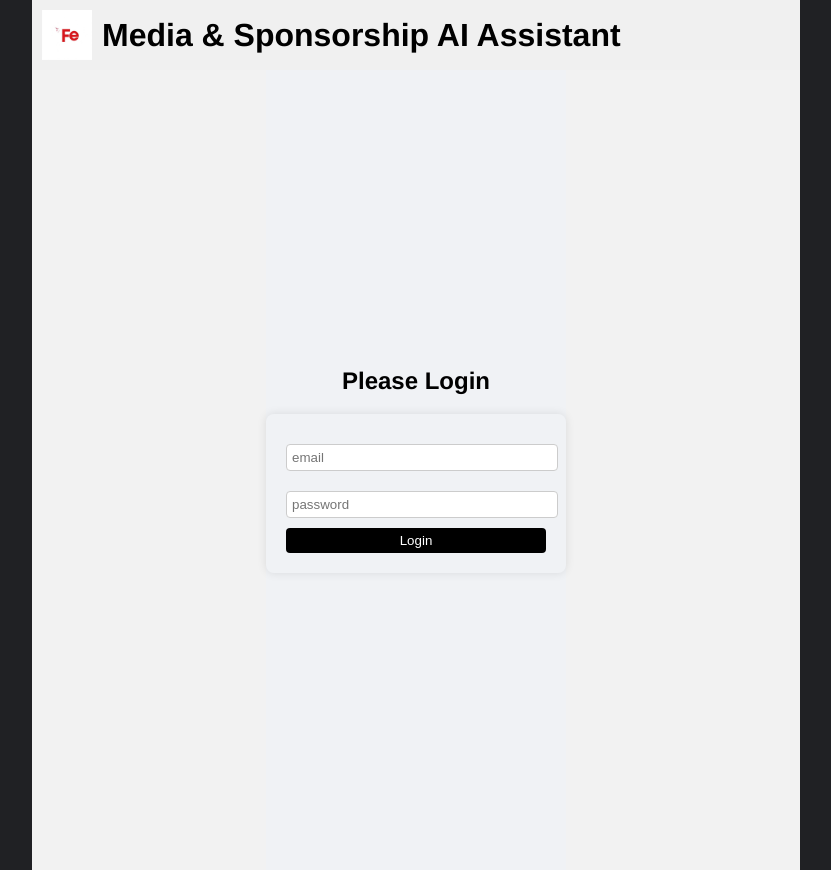
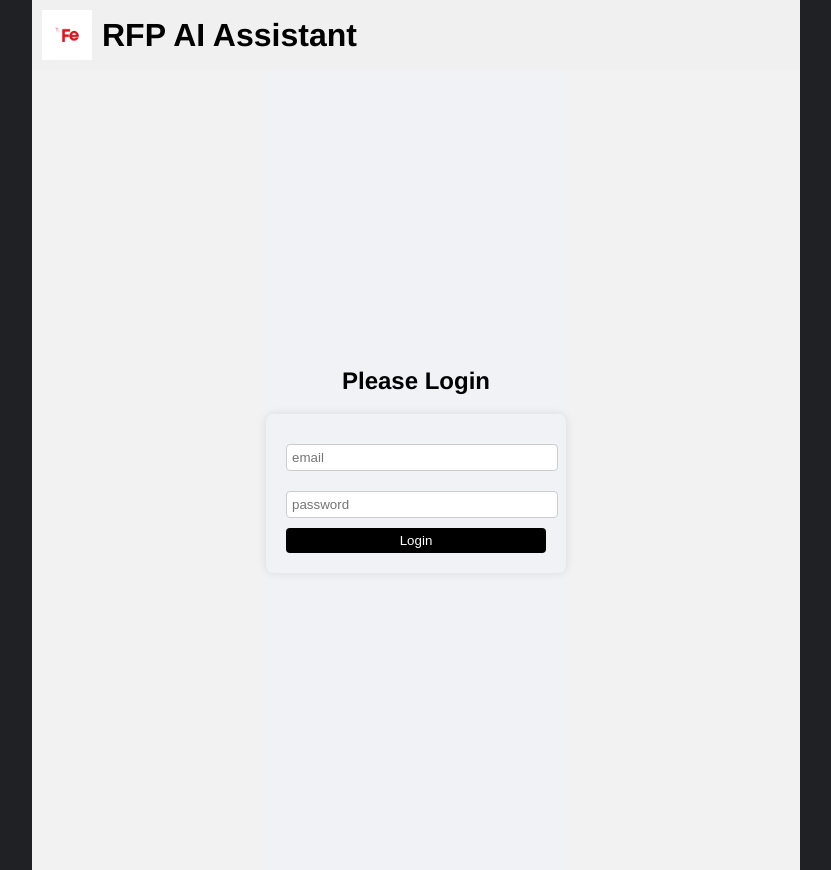
Before and after one commit to kishorevarri-ttecdigital/LN-Replica, a React (Vite) app: page /login in a window 1280 px wide. Shown: the whole page, without its empty margins (224-1055 px from the left). Built offline with nearby package versions, Linux system fonts and the light colour scheme.

Commit message:
Logos Change

```diff
--- a/src/components/Header.jsx
+++ b/src/components/Header.jsx
@@ -6,7 +6,7 @@ function Header() {
   return (
     <div className={styles.header}>
       <img src={logo} alt="Live Nation Logo" className={styles.logo} />
-      <h1>Media & Sponsorship AI Assistant</h1>
+      <h1>RFP AI Assistant</h1>
       <div className={styles.buttonsTopRight}>
       </div>
     </div>
```
